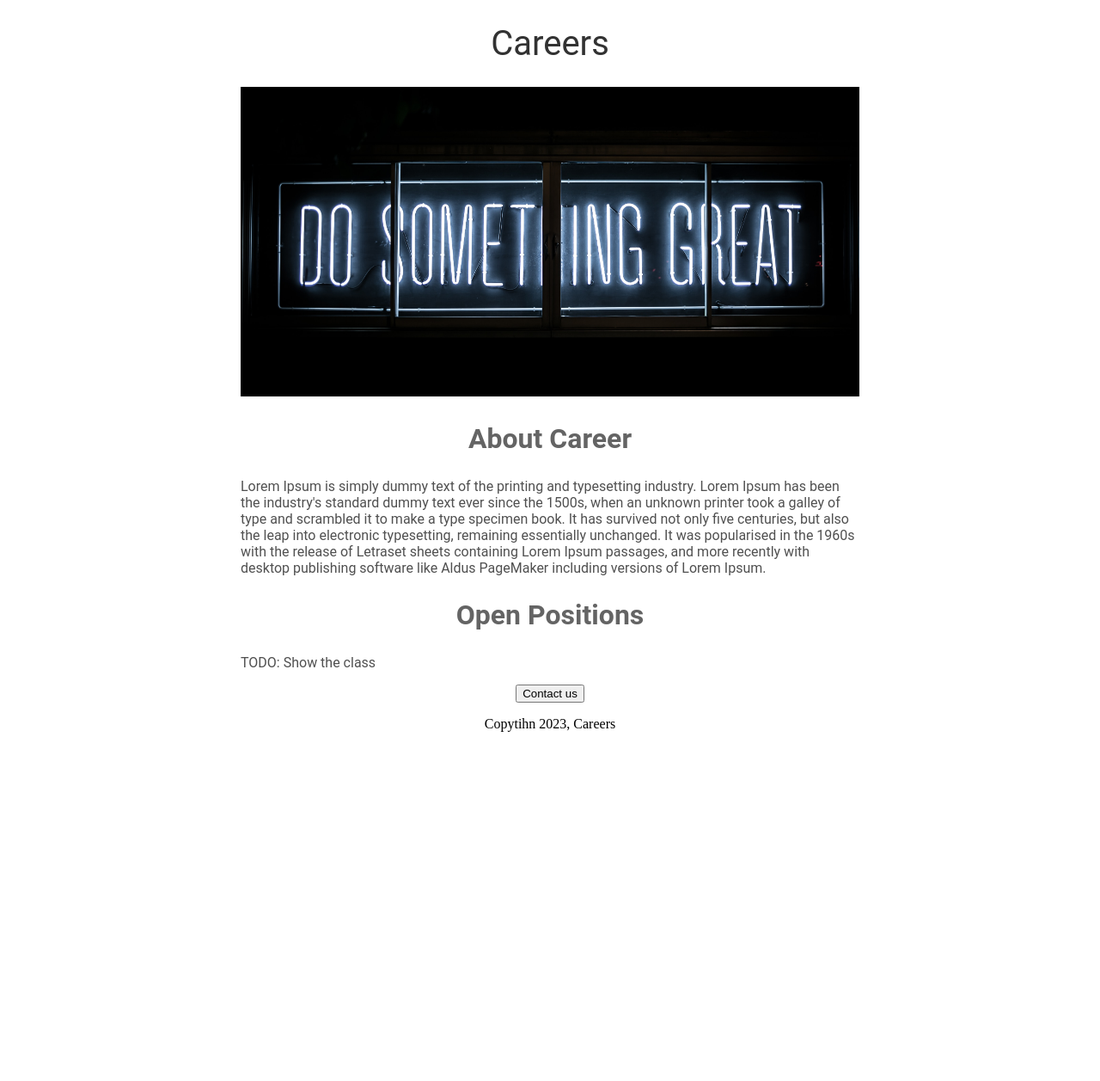
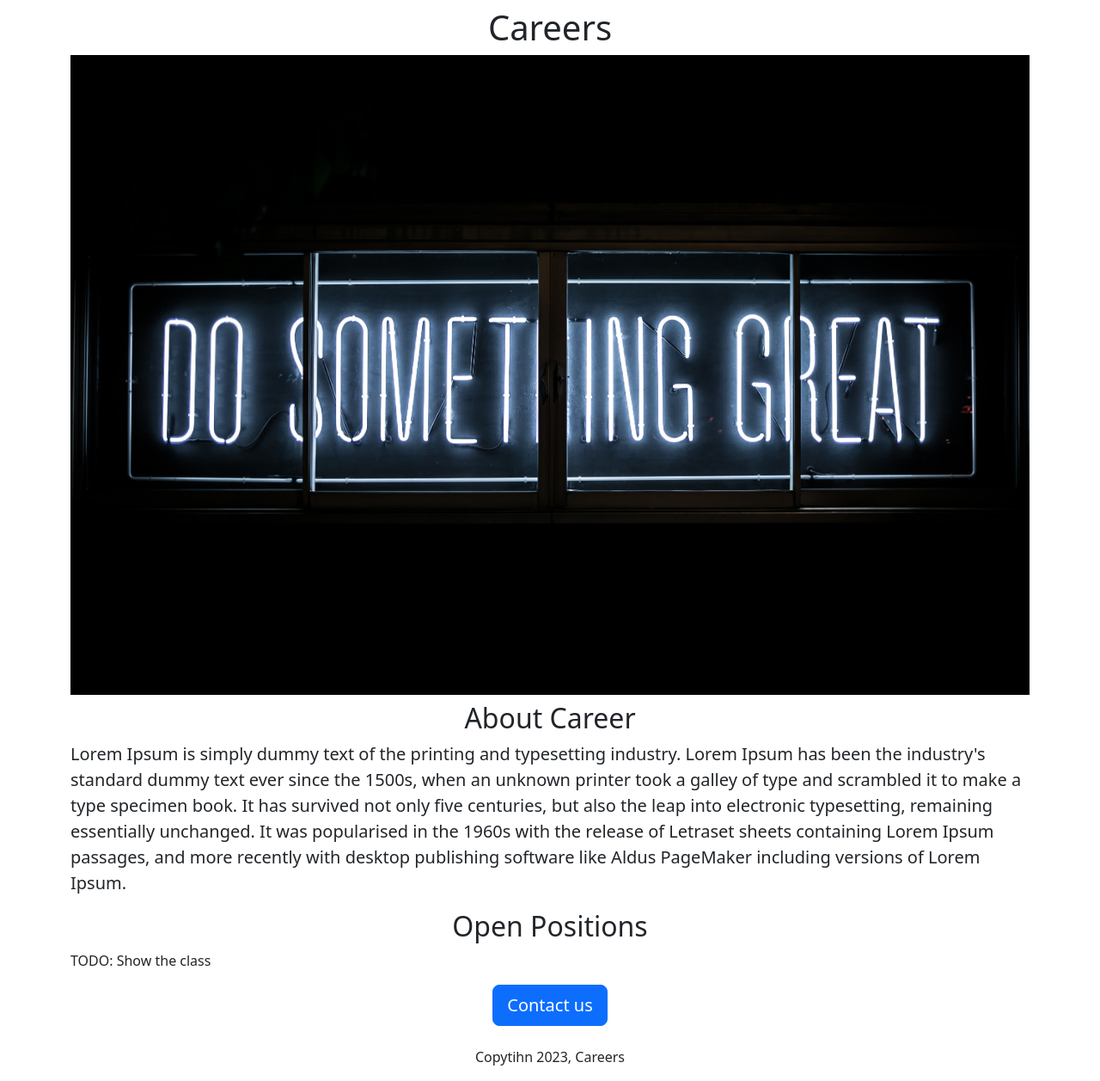
Before and after one commit to AlisherAlseiit/careers-website, a Flask app: page / in a window 1280 px wide. Shown: the whole page at 86% size. Before the commit the page ends 851 px from the top, so only its background shows below. Run offline with Flask 3, Linux system fonts and the light colour scheme.

Commit message:
added bootstrap styling

```diff
--- a/templates/home.html
+++ b/templates/home.html
@@ -2,50 +2,28 @@
 <html>
   <head>
     <title>Careers</title>
+    <meta charset="utf-8">
+    <meta name="viewport" content="width=device-width, initial-scale=1">
+    <link href="https://cdn.jsdelivr.net/npm/bootstrap@5.3.0-alpha3/dist/css/bootstrap.min.css" rel="stylesheet" integrity="sha384-KK94CHFLLe+nY2dmCWGMq91rCGa5gtU4mk92HdvYe+M/SXH301p5ILy+dN9+nJOZ" crossorigin="anonymous">
     <style>
-      h1 {
-        font-size: 40px;
-        font-family: Roboto;
-        font-weight: normal;
-        color: rgb(50,50,50);
-        text-align: center;
-      }
-
-      #banner {
+      #banner: {
+        height: 360px;
         width: 100%;
-        height: 360px;
-        object-fit: cover;
-      }
-
-      h2 {
-        font-family: Roboto;
-        font-size: 32px;
-        color: rgb(100,100,100);
-        text-align: center;
-      }
-
-      .bodytext {
-        font-family: Roboto;
-        color: rgb(80, 80, 80);
-      }
-
-      #container {
-        max-width: 720px;
-        margin: 0 auto;
+        object-fit:cover;
       }
     </style>
   </head>
   <body>
-      <div id="container">
-        <h1>Careers</h1>
-        <img id="banner" src="https://careers-website--alisheralseiit.repl.co/static/banner.jpeg" height="320">
-        <h2>About Career</h2>
-        <p class="bodytext">Lorem Ipsum is simply dummy text of the printing and typesetting industry. Lorem Ipsum has been the industry's standard dummy text ever since the 1500s, when an unknown printer took a galley of type and scrambled it to make a type specimen book. It has survived not only five centuries, but also the leap into electronic typesetting, remaining essentially unchanged. It was popularised in the 1960s with the release of Letraset sheets containing Lorem Ipsum passages, and more recently with desktop publishing software like Aldus PageMaker including versions of Lorem Ipsum.</p>
-        <h2>Open Positions</h2>
-        <p class="bodytext">TODO: Show the class</p>
-        <div style="text-align:center;">
-        <button>Contact us</button>
-          <p>Copytihn 2023, Careers</p>
+      <div class="container">
+        <h1 class="text-center mb-2 mt-2">Careers</h1>
+        <img class="img-fluid" src="https://careers-website--alisheralseiit.repl.co/static/banner.jpeg" height="320">
+        <h2 class="text-center mb-2 mt-2">About Career</h2>
+        <p class="lead">Lorem Ipsum is simply dummy text of the printing and typesetting industry. Lorem Ipsum has been the industry's standard dummy text ever since the 1500s, when an unknown printer took a galley of type and scrambled it to make a type specimen book. It has survived not only five centuries, but also the leap into electronic typesetting, remaining essentially unchanged. It was popularised in the 1960s with the release of Letraset sheets containing Lorem Ipsum passages, and more recently with desktop publishing software like Aldus PageMaker including versions of Lorem Ipsum.</p>
+        <h2 class="text-center mt-2">Open Positions</h2>
+        <p>TODO: Show the class</p>
+        <div class="text-center">
+        <button class="btn btn-primary btn-lg">Contact us</button>
+          <p class="mt-4">Copytihn 2023, Careers</p>
         </div>
       </div>
   </body>
```
